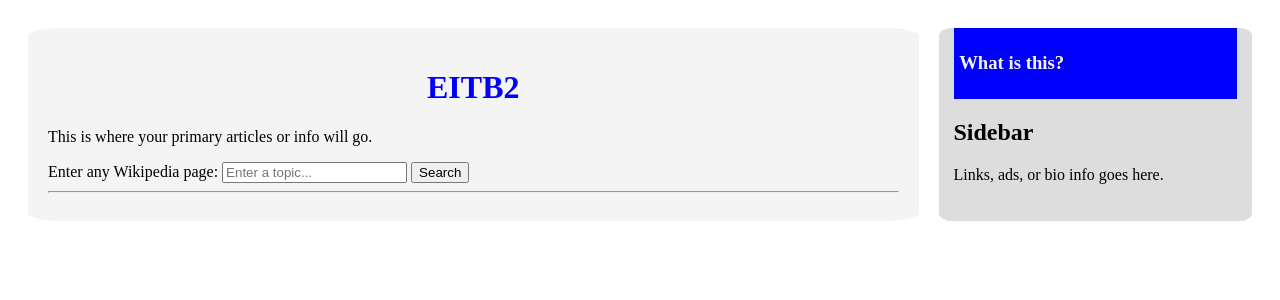
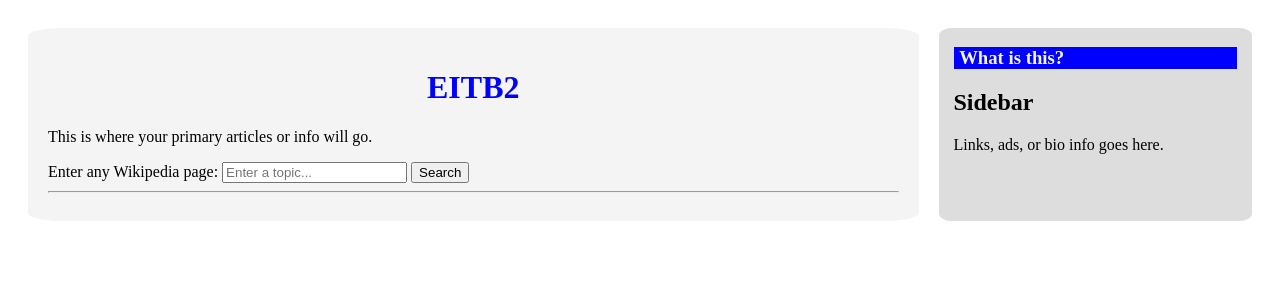
Before and after one commit to bobBillyus/EITB2, a Flask app: page / in a window 1280 px wide. Shown: the top 300 px of the page. Run offline with Flask 3, Linux system fonts and the light colour scheme; parts of the project's set-up code (start-up, migrations or seed data) failed here and were passed over.

Commit message:
titlebar padding 2

```diff
--- a/static/css/style.css
+++ b/static/css/style.css
@@ -37,5 +37,5 @@
     background-color: blue;
     min-width: 200px;
     color:#f4f4f4;
-    padding: 2%;
+    padding-left: 2%;
 }
```
